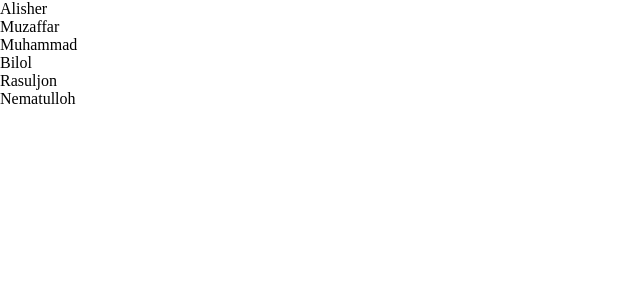
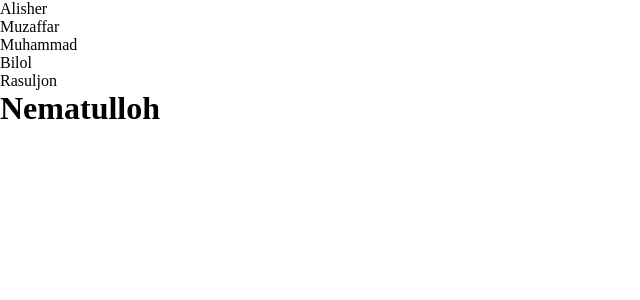
Before and after one commit to GaybullayevMuzaffar/team-figma, a React (Vite) app: page / in a window 1280 px wide. Shown: the top 300 px of the page, without its empty margins (0-640 px from the left). Built offline with nearby package versions, Linux system fonts and the light colour scheme.

Commit message:
Nematulloh

```diff
--- a/src/Components/Footer/Footer.jsx
+++ b/src/Components/Footer/Footer.jsx
@@ -2,7 +2,9 @@ import "./Footer.css";
 
 function Footer() {
   return (
-    <div>Nematulloh</div>
+    <div>
+      <h1>Nematulloh</h1>
+    </div>
   )
 }
 
```
